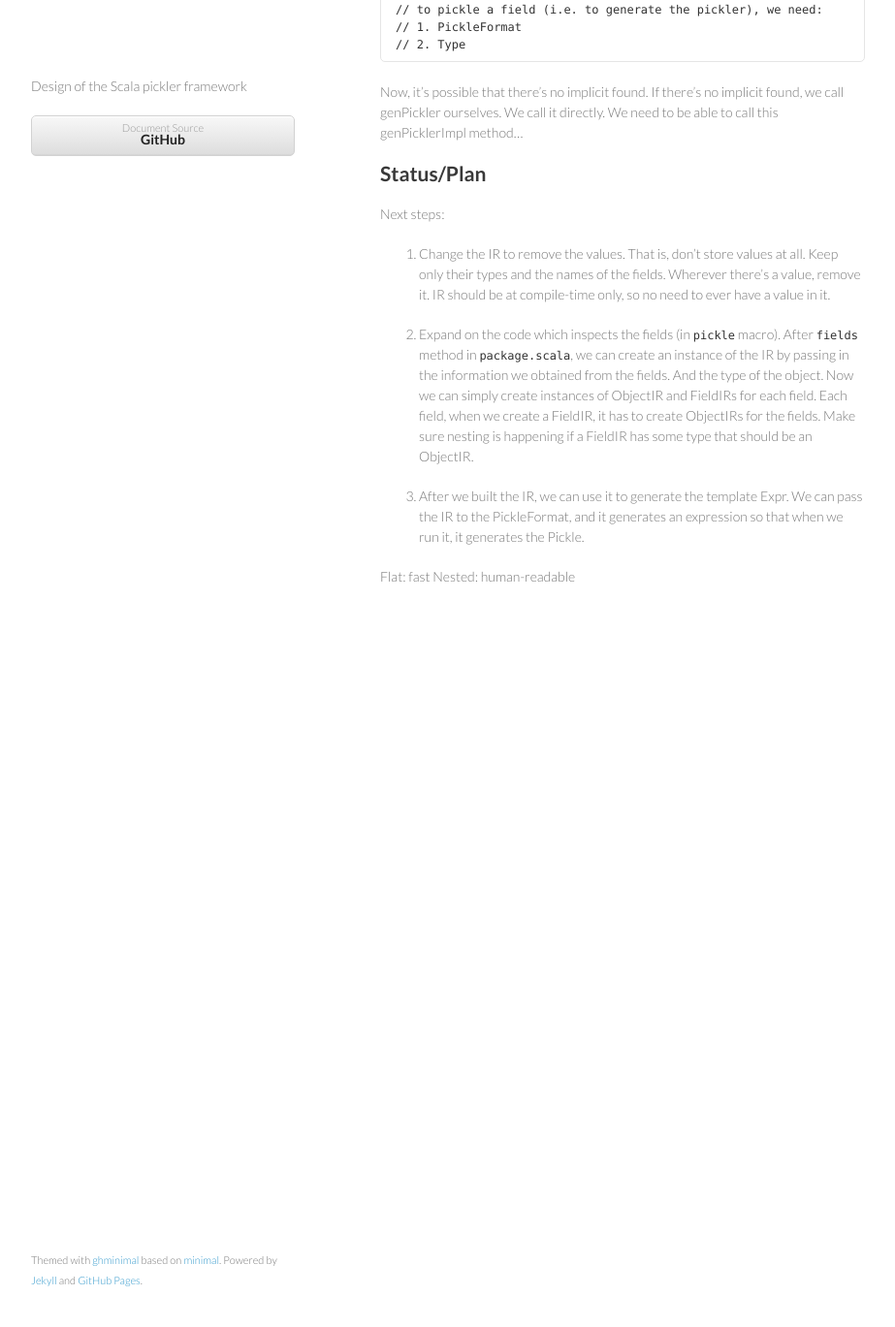
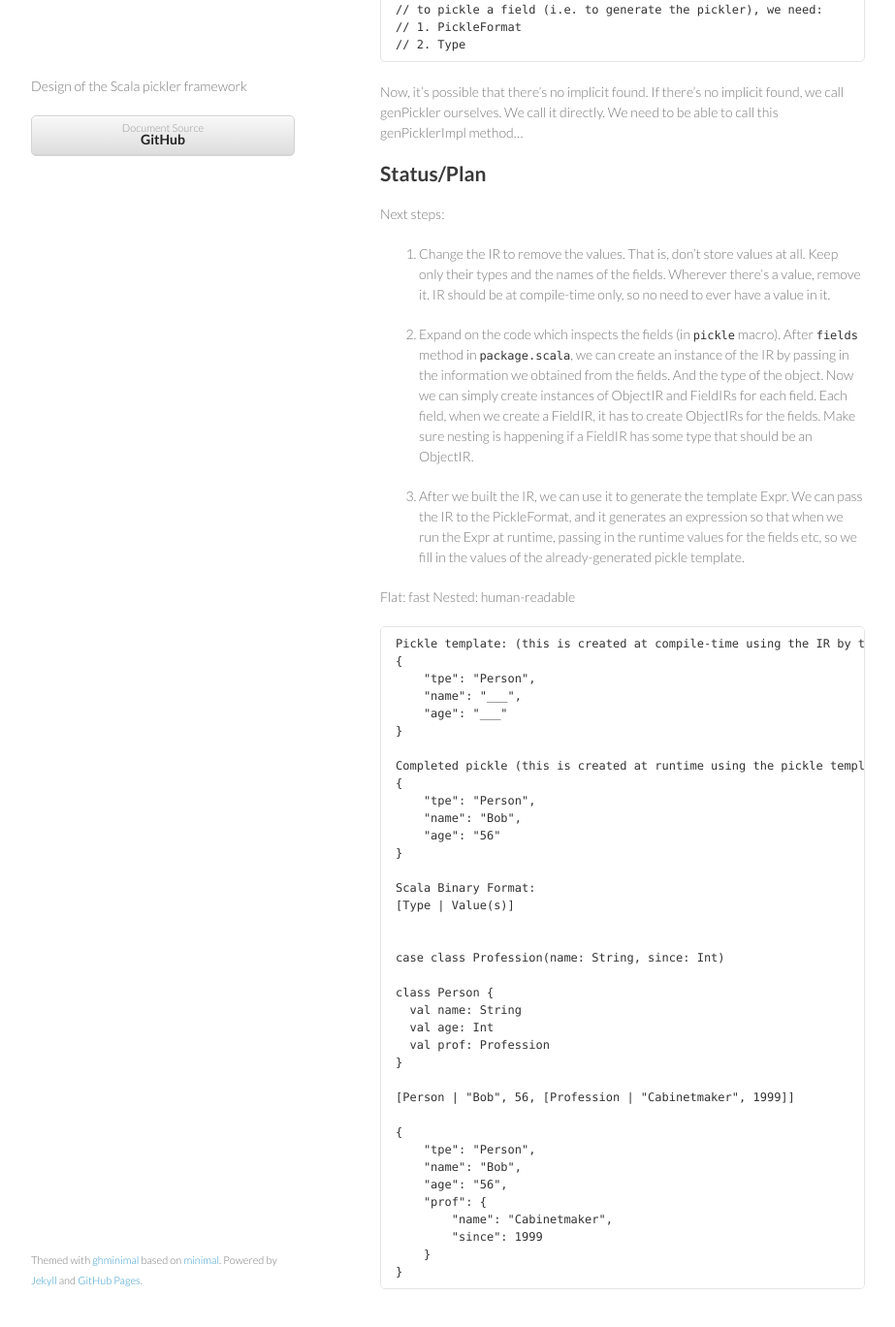
Before and after one commit to heathermiller/papers-documents, a Jekyll site: the page built from 2-5-13_notes.md, in a window 1280 px wide and 1400 px high, scrolled down 847 px. Shown: the top 1369 px of the window at 97% size, without its empty margins (178-1101 px from the left). Built offline with Jekyll 4.4.1, drawn with Linux system fonts in a browser that asks for light colours; before the commit the page ends 1522 px from its top, so only the background shows below that.

Commit message:
Implementation notes, round four

```diff
--- a/2-5-13_notes.md
+++ b/2-5-13_notes.md
@@ -64,8 +64,48 @@ should be an ObjectIR.
 
 3. After we built the IR, we can use it to generate the template Expr. We can
 pass the IR to the PickleFormat, and it generates an expression so that when
-we run it, it generates the Pickle.
+we run the Expr at runtime, passing in the runtime values for the fields etc,
+so we fill in the values of the already-generated pickle template.
 
 
 Flat: fast
 Nested: human-readable
+
+
+    Pickle template: (this is created at compile-time using the IR by the PickleFormat)
+    {
+        "tpe": "Person",
+        "name": "___",
+        "age": "___"
+    }
+
+    Completed pickle (this is created at runtime using the pickle template and the runtime values):
+    {
+        "tpe": "Person",
+        "name": "Bob",
+        "age": "56"
+    }
+
+    Scala Binary Format:
+    [Type | Value(s)]
+
+
+    case class Profession(name: String, since: Int)
+
+    class Person {
+      val name: String
+      val age: Int
+      val prof: Profession
+    }
+
+    [Person | "Bob", 56, [Profession | "Cabinetmaker", 1999]]
+
+    {
+        "tpe": "Person",
+        "name": "Bob",
+        "age": "56",
+        "prof": {
+            "name": "Cabinetmaker",
+            "since": 1999
+        }
+    }
```
